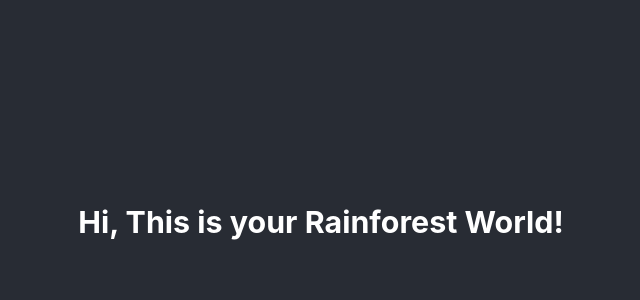
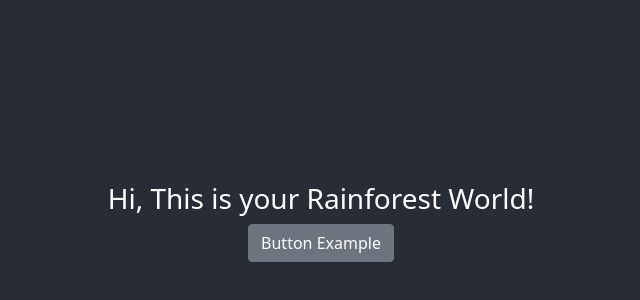
Before and after one commit to yamagotsu/rainForestDotCom, a React (Create React App) app in the folder frontend/: page / in a window 1280 px wide. Shown: the part 178-478 px from the top of the page, without its empty margins (319-959 px from the left). Built offline with nearby package versions, Linux system fonts and the light colour scheme.

Commit message:
added bootstrap and react-bootstrap

```diff
--- a/frontend/package.json
+++ b/frontend/package.json
@@ -6,7 +6,9 @@
     "@testing-library/jest-dom": "^5.11.4",
     "@testing-library/react": "^11.1.0",
     "@testing-library/user-event": "^12.1.10",
+    "bootstrap": "^5.1.3",
     "react": "^17.0.2",
+    "react-bootstrap": "^2.0.2",
     "react-dom": "^17.0.2",
     "react-scripts": "4.0.3",
     "web-vitals": "^1.0.1"
--- a/frontend/src/App.js
+++ b/frontend/src/App.js
@@ -1,3 +1,5 @@
+import 'bootstrap/dist/css/bootstrap.min.css';
+import Button from 'react-bootstrap/Button';
 import './App.css';
 
 function App() {
@@ -5,6 +7,7 @@ function App() {
     <div className="App">
       <header className="App-header">
         <h3>Hi, This is your Rainforest World!</h3>
+        <Button variant="secondary" className="mx-2">Button Example</Button>
       </header>
     </div>
   );
```
Also changed, not shown: 2 other files (tests, documents, lock files or other folders).
